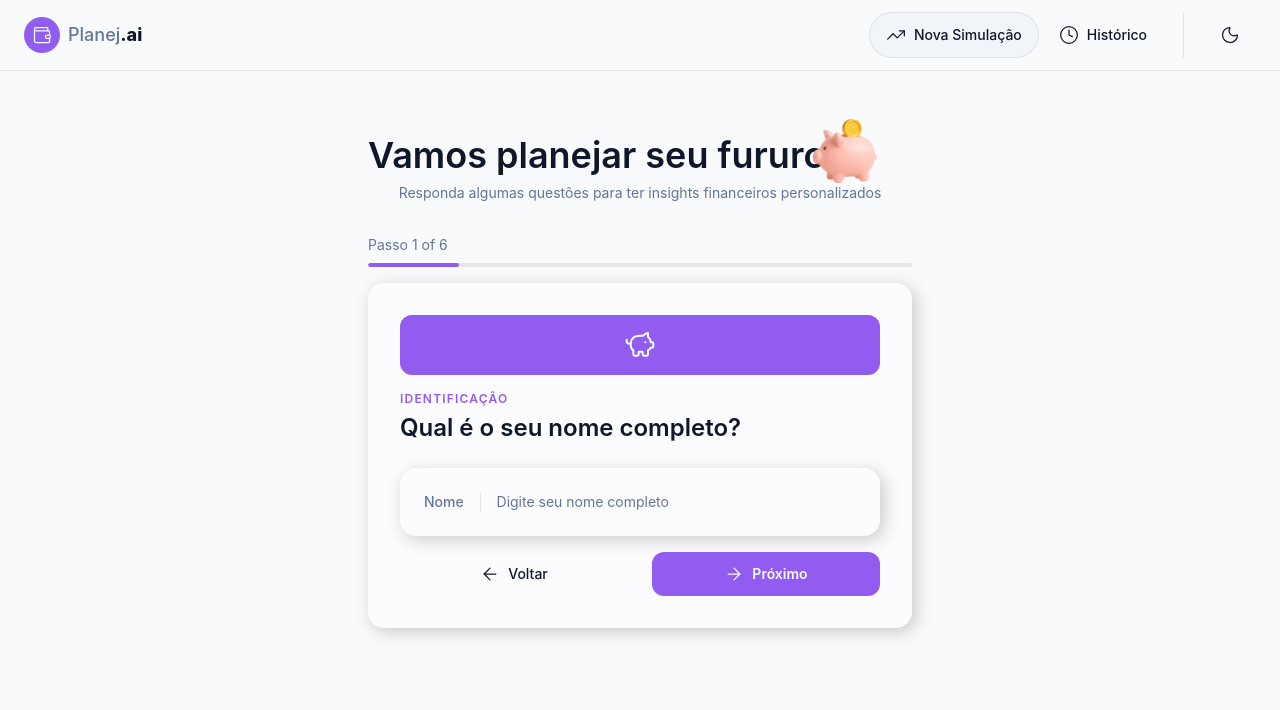
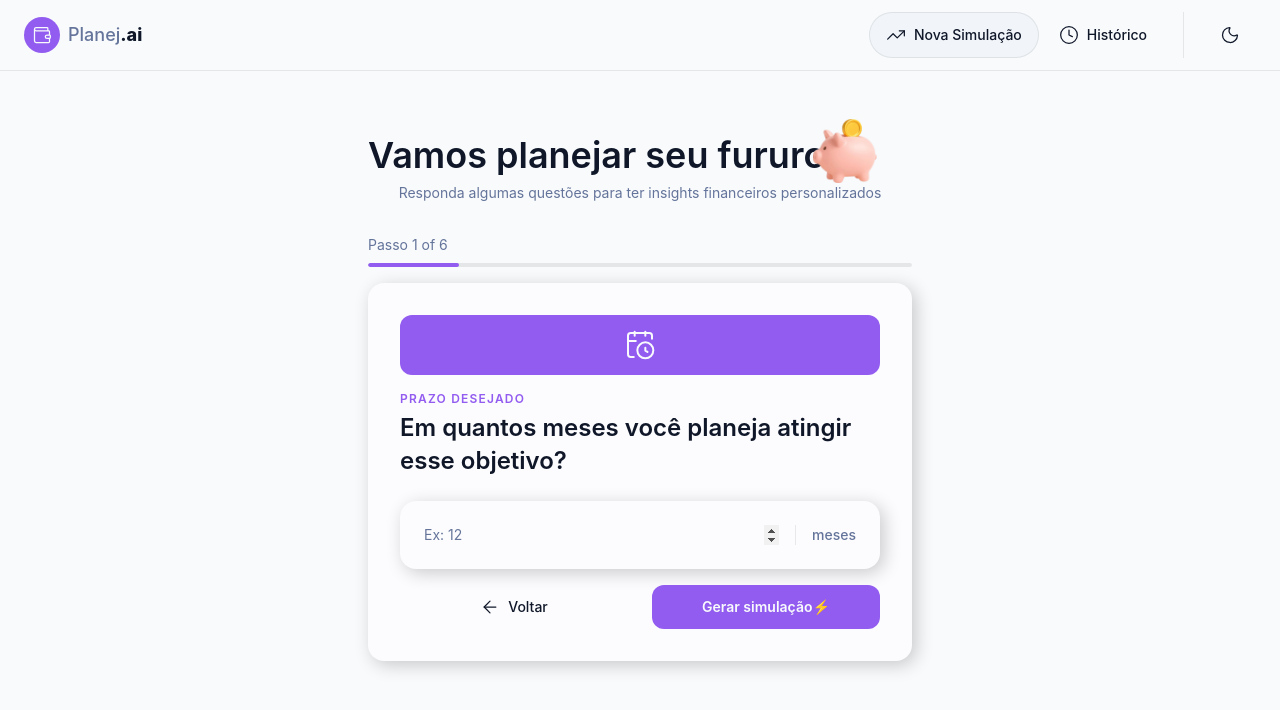
Before and after one commit to carvalhojccs/planejai, a React (Vite) app: page / in a window 1280 px wide. Shown: the top 710 px of the page. Built offline with nearby package versions, Linux system fonts and the light colour scheme.

Commit message:
Criando a interface básica do FormStep

```diff
--- a/src/components/features/Simulation/Form.tsx
+++ b/src/components/features/Simulation/Form.tsx
@@ -1,22 +1,15 @@
-import { PiggyBank } from 'lucide-react'
+import { simulationFormSteps } from '@/data/simulation'
 
 import FormStep from './FormStep'
 import { StepProgress } from './Progress'
 
 export const SimulationForm = () => {
+  const currentStep = simulationFormSteps[5]
+
   return (
     <>
       <StepProgress currentStep={1} totalSteps={6} />
-      <FormStep
-        icon={PiggyBank}
-        title="Identificação"
-        question="Qual é o seu nome completo?"
-        inputProps={{
-          placeholder: 'Digite seu nome completo',
-          prefix: 'Nome',
-          type: 'text',
-        }}
-      />
+      <FormStep key={currentStep.id} {...currentStep} />
     </>
   )
 }
--- a/src/components/features/Simulation/FormStep.tsx
+++ b/src/components/features/Simulation/FormStep.tsx
@@ -3,7 +3,8 @@
 import { Button } from '@/components/shared/Button'
 import { Input, type InputProps } from '@/components/shared/Input'
 
-interface FormStepProps {
+export interface FormStepProps {
+  id: string
   icon: LucideIcon
   title: string
   question: string
--- /dev/null
+++ b/src/data/simulation.ts
@@ -0,0 +1,87 @@
+import {
+  CalendarClock,
+  CreditCard,
+  GoalIcon,
+  Landmark,
+  PiggyBank,
+  Wallet,
+} from 'lucide-react'
+
+import type { FormStepProps } from '@/components/features/Simulation/FormStep'
+
+export const simulationFormSteps: FormStepProps[] = [
+  {
+    id: 'income',
+    icon: PiggyBank,
+    title: 'Renda Mensal Bruta',
+    question:
+      'Qunato é depositado na sua conta todo mês (somando todas as fontes)?',
+    inputProps: {
+      placeholder: 'Ex: R$ 5.000,00',
+      prefix: 'R$',
+      maxLength: 12,
+    },
+  },
+  {
+    id: 'expenses',
+    icon: CreditCard,
+    title: 'Custos fixos de vida',
+    question:
+      'Quanto você gasta mensalmente com custos fixos (moradia, transporte, alimentação, etc.)?',
+    inputProps: {
+      placeholder: 'Ex: R$ 2.000,00',
+      prefix: 'R$',
+      maxLength: 12,
+    },
+  },
+  {
+    id: 'debts',
+    icon: Landmark,
+    title: 'Dívidas / Parcelas',
+    question:
+      'Você tem algum valor comprometido com parcelas ou empréstimos mensalmente?',
+    inputProps: {
+      placeholder: 'Ex: R$ 500,00',
+      prefix: 'R$',
+      maxLength: 12,
+    },
+  },
+  {
+    id: 'goalName',
+    icon: GoalIcon,
+    title: 'Nome da meta',
+    question: 'Qual é o objetivo que você deseja alcançar?',
+    inputProps: {
+      placeholder: 'Ex: Viagem para a Europa',
+      maxLength: 50,
+    },
+  },
+  {
+    id: 'goalAmount',
+    icon: Wallet,
+    title: 'Custo da meta',
+    question: 'Quanto custa o objetivo que você deseja alcançar?',
+    inputProps: {
+      placeholder: 'Ex: R$ 15.000,00',
+      prefix: 'R$',
+      maxLength: 12,
+    },
+  },
+  {
+    id: 'goalDeadline',
+    icon: CalendarClock,
+    title: 'Prazo desejado',
+    question: 'Em quantos meses você planeja atingir esse objetivo?',
+    inputProps: {
+      type: 'number',
+      placeholder: 'Ex: 12',
+      suffix: 'meses',
+      min: 1,
+      max: 12,
+    },
+    submitButtonProps: {
+      label: 'Gerar simulação',
+      emojiIcon: '⚡',
+    },
+  },
+]
```
